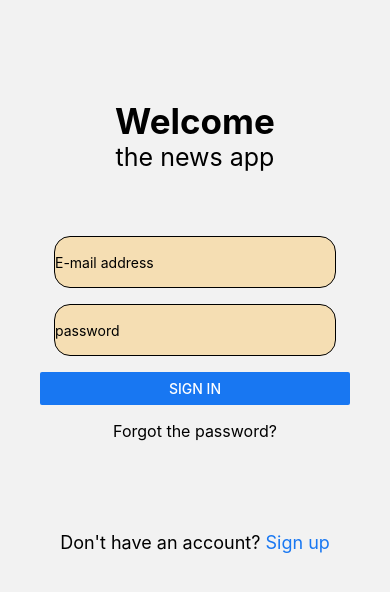
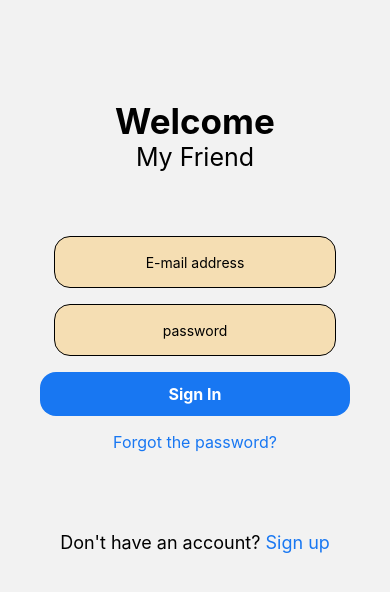
Before and after one commit to rinhxe/SApp, a React Native app in the folder ShoeApp/: screen /Register in a window 390 px wide. Shown: the top 592 px of the page. Built offline with nearby package versions, Linux system fonts and the light colour scheme.

Commit message:
thêm và chỉnh sửa giao diện
login thì mới fix cứng email và mật khẩu,.phần quên mật khẩu thì khi click vào thì gọi vào sdt. thêm màn hình home hiển thị sản phẩm và trên cùng có giỏ hàng. dùng stack để có nút back trang trước đó

```diff
--- a/ShoeApp/App.js
+++ b/ShoeApp/App.js
@@ -6,17 +6,21 @@ import { StyleSheet, Text, View } from 'react-native';
 import SplashScreen from './compoment/SplashScreen';
 import Login from './compoment/Login';
 import Register from "./compoment/Register";
+import Home from "./compoment/Home";
+import Cart from "./compoment/Cart";
 
 export default function App() {
-  const Tab = createNativeStackNavigator();
+  const Stack = createNativeStackNavigator();
   return (
-    <NavigationContainer>
-      <Tab.Navigator initialRouteName='SplashScreen'>
-        <Tab.Screen name='SplashScreen' component={SplashScreen} options={{ headerShown: false }} />
-        <Tab.Screen name='Login' component={Login} options={{ headerShown: false }} />
-        <Tab.Screen name='Register' component={Register} options={{ headerShown: false }} />
-      </Tab.Navigator>
-    </NavigationContainer>
+      <NavigationContainer>
+        <Stack.Navigator initialRouteName='SplashScreen'>
+          <Stack.Screen name='SplashScreen' component={SplashScreen} options={{ headerShown: false }} />
+          <Stack.Screen name='Login' component={Login}  options={{ headerShown: false, }} />
+          <Stack.Screen name='Register' component={Register} options={{ title: 'Đăng Ký' }} />
+            <Stack.Screen name='Home' component={Home} options={{ title: 'Trang Chủ'}} />
+          <Stack.Screen name='Cart' component={Cart} options={{ title: 'Giỏ hàng'}} />
+        </Stack.Navigator>
+      </NavigationContainer>
   );
 }
 
--- /dev/null
+++ b/ShoeApp/compoment/Cart.js
@@ -0,0 +1,14 @@
+import React from 'react';
+import {Text, View} from "react-native-web";
+
+function Cart({navigation}) {
+    return (
+        <View>
+            <View>
+                <Text style={{ fontSize: 25, textAlign: 'center' }}>My Friend</Text>
+            </View>
+        </View>
+    );
+}
+
+export default Cart;
--- /dev/null
+++ b/ShoeApp/compoment/Home.js
@@ -0,0 +1,115 @@
+import React from 'react';
+import { StyleSheet, Text, View, ScrollView, Image, TouchableOpacity } from 'react-native';
+import { FontAwesome } from '@expo/vector-icons';
+
+function Home({ navigation }) {
+    const products = [
+        { id: 1, name: 'Product 1', price: '$10', image: 'https://example.com/product1.png' },
+        { id: 2, name: 'Product 2', price: '$20', image: 'https://example.com/product2.png' },
+        { id: 3, name: 'Product 3', price: '$30', image: 'https://example.com/product3.png' },
+        { id: 4, name: 'Product 4', price: '$40', image: 'https://example.com/product4.png' },
+        { id: 5, name: 'Product 5', price: '$50', image: 'https://example.com/product5.png' },
+        { id: 6, name: 'Product 6', price: '$60', image: 'https://example.com/product6.png' },
+        { id: 2, name: 'Product 2', price: '$20', image: 'https://example.com/product2.png' },
+        { id: 3, name: 'Product 3', price: '$30', image: 'https://example.com/product3.png' },
+        { id: 4, name: 'Product 4', price: '$40', image: 'https://example.com/product4.png' },
+        { id: 5, name: 'Product 5', price: '$50', image: 'https://example.com/product5.png' },
+    ];
+    return (
+        <View style={styles.container}>
+            <View style={styles.header}>
+                <TouchableOpacity style={styles.cartIconContainer} onPress={() => navigation.navigate('Cart')}>
+                    <FontAwesome name="shopping-cart" size={29} color="black" />
+                    <View style={styles.cartCount}>
+                        <Text style={styles.cartCountText}>3</Text>
+                    </View>
+                </TouchableOpacity>
+            </View>
+            <View style={styles.separator}></View>
+            <ScrollView contentContainerStyle={styles.contentContainer}>
+                {products.map((product) => (
+                    <TouchableOpacity key={product.id} style={styles.productItem}>
+                        <View style={styles.productFrame}>
+                            <Image source={{ uri: product.image }} style={styles.productImage} />
+                            <Text style={styles.productName}>{product.name}</Text>
+                            <Text style={styles.productPrice}>{product.price}</Text>
+                        </View>
+                    </TouchableOpacity>
+                ))}
+            </ScrollView>
+        </View>
+    );
+}
+
+export default Home;
+const styles = StyleSheet.create({
+    container: {
+        flex: 1,
+        backgroundColor: '#fff',
+    },
+    header: {
+        flexDirection: 'row',
+        justifyContent: 'flex-end',
+        paddingHorizontal: 16,
+        paddingTop: 16,
+    },
+    cartIconContainer: {
+        marginBottom:10,
+        position: 'relative',
+        marginRight: 16,
+    },
+    cartCount: {
+        position: 'absolute',
+        top: -8,
+        right: -8,
+        backgroundColor: 'red',
+        borderRadius: 10,
+        width: 20,
+        height: 20,
+        justifyContent: 'center',
+        alignItems: 'center',
+    },
+    cartCountText: {
+        color: 'white',
+        fontSize: 12,
+        fontWeight: 'bold',
+    },
+    separator: {
+        height: 1,
+        backgroundColor: '#e81d1d',
+        marginHorizontal: 16,
+    },
+    contentContainer: {
+        flexDirection: 'row',
+        flexWrap: 'wrap',
+        justifyContent: 'space-evenly',
+        padding: 16,
+    },
+    productItem: {
+        width: '48%',
+        marginBottom: 16,
+        alignItems: 'center',
+    },
+    productFrame: {
+        borderWidth: 1,
+        borderColor: '#888',
+        borderRadius: 8,
+        padding: 16,
+        alignItems: 'center',
+    },
+    productImage: {
+        width: 100,
+        height: 100,
+        resizeMode: 'cover',
+        borderRadius: 8,
+    },
+    productName: {
+        fontSize: 16,
+        fontWeight: 'bold',
+        marginTop: 8,
+    },
+    productPrice: {
+        fontSize: 14,
+        color: '#888',
+    },
+});
--- a/ShoeApp/compoment/Login.js
+++ b/ShoeApp/compoment/Login.js
@@ -1,33 +1,71 @@
-import { StyleSheet, Text, View, Image, ImageBackground, TextInput, Button, TouchableHighlight } from 'react-native'
+import { StyleSheet, Text, View, Image,
+    ImageBackground, TextInput, Button,
+    TouchableHighlight,TouchableOpacity,Linking   } from 'react-native'
 import React from 'react'
 import { useState } from 'react'
+import { Alert } from 'react-native';
+
 
 const Login = ({ navigation }) => {
+    const [email, setEmail] = useState('');
+    const [password, setPassword] = useState('');
     const handleLogin = () => {
-        // Xử lý logic đăng nhập tại đây
-    };
+        // Xử lý logic đăng nhập
+        if (!email || !password) {
+            Alert.alert('Vui lòng nhập email và mật khẩu');
+            return;
+        }
+        const correctEmail = "admin@gmail.com";
+        const correctPassword = "admin";
+        if (email === correctEmail && password === correctPassword) {
+            navigation.navigate('Home');
+        } else {
+            Alert.alert('Sai thông tin đăng nhập');
+            setEmail('');
+            setPassword('');
+        }
+    }; // end hàm đăng nhập
+    const handleForgotPassword = () => {
+        Linking.openURL('tel:113');
+    }; // end quên mật khẩu
     return (
         <View>
             <Text style={{ fontSize: 35, textAlign: 'center', marginTop: 100, fontWeight: 'bold' }}>Welcome</Text>
-            <Text style={{ fontSize: 25, textAlign: 'center' }}>the news app</Text>
+            <Text style={{ fontSize: 25, textAlign: 'center' }}>My Friend</Text>
             <View style={{ flexDirection: 'row', marginTop: 64, borderWidth: 1, backgroundColor: '#f5deb3', alignSelf: 'center', borderRadius: 16 }}>
 
-                <TextInput style={{ width: 280, height: 50 }}
-                    placeholder='E-mail address' />
+                <TextInput style={{ width: 280, height: 50,textAlign: 'center' }}
+                    placeholder='E-mail address'
+                           value={email}
+                           onChangeText={setEmail}
+                />
             </View>
             <View style={{ flexDirection: 'row', marginTop: 16, borderWidth: 1, backgroundColor: '#f5deb3', alignSelf: 'center', borderRadius: 16 }}>
 
-                <TextInput style={{ width: 280, height: 50 }}
+                <TextInput style={{ width: 280, height: 50 ,textAlign: 'center'}}
                     placeholder='password'
-                    secureTextEntry={true} />
+                    secureTextEntry={true}
+                           value={password}
+                           onChangeText={setPassword}/>
             </View>
 
 
 
             <View style={{ width: 310, height: 80, marginTop: 16, alignSelf: 'center' }}>
-                <Button color={'#1877F2'} title='Sign In' onPress={handleLogin} />
-                <Text style={{ textAlign: 'center', fontSize: 16, marginTop: 16 }}>Forgot the password?</Text>
-            </View>
+                <TouchableOpacity
+                    style={styles.button}
+                    activeOpacity={0.6}
+                    onPress={handleLogin}
+                >
+                    <Text style={styles.buttonText}>Sign In</Text>
+                </TouchableOpacity>
+                <TouchableOpacity
+                    style={styles.forgotPasswordButton}
+                    onPress={handleForgotPassword}
+                >
+                    <Text style={styles.forgotPasswordText}>Forgot the password?</Text>
+                </TouchableOpacity>
+                  </View>
 
             <View style={{ flexDirection: 'row', alignSelf: 'center', marginTop: 80 }}>
                 <Text style={{ fontSize: 18 }}>
@@ -49,5 +87,26 @@ const Login = ({ navigation }) => {
 export default Login
 
 const styles = StyleSheet.create({
+    button: {
+        flex: 1,
+        justifyContent: 'center',
+        alignItems: 'center',
+        backgroundColor: '#1877F2',
+        borderRadius: 16,
+    },
+    buttonText: {
+        color: 'white',
+        fontSize: 16,
+        fontWeight: 'bold',
+    },
+    forgotPasswordButton: {
+        marginTop: 16,
+        alignSelf: 'center',
+    },
+    forgotPasswordText: {
+        textAlign: 'center',
+        fontSize: 16,
+        color: '#1877F2',
+    },
 
 })
--- a/ShoeApp/compoment/Register.js
+++ b/ShoeApp/compoment/Register.js
@@ -1,14 +1,17 @@
 import React, { useState } from 'react';
-import {View, TextInput, Button, StyleSheet, Text} from 'react-native';
+import { View, TextInput, TouchableOpacity, StyleSheet, Text } from 'react-native';
+
 function Register({ navigation }) {
     const [email, setEmail] = useState('');
     const [password, setPassword] = useState('');
+
     const handleSignup = () => {
         // Xử lý đăng ký
     };
+
     return (
         <View style={styles.container}>
-            <Text style={{ fontSize: 35, textAlign: 'center', marginTop: 20,marginBottom: 50, fontWeight: 'bold' }}>Register</Text>
+            <Text style={styles.heading}>Register</Text>
             <TextInput
                 placeholder="Email"
                 value={email}
@@ -22,30 +25,53 @@ function Register({ navigation }) {
                 secureTextEntry
                 style={styles.input}
             />
-            <View style={{ width: 310, height: 80, marginTop: 16, alignSelf: 'center' }}>
-                <Button color={'#1877F2'} title='Sign Up' onPress={handleSignup} />
+            <View style={styles.buttonContainer}>
+                <TouchableOpacity style={styles.button} onPress={handleSignup} activeOpacity={0.6}>
+                    <Text style={styles.buttonText}>Sign Up</Text>
+                </TouchableOpacity>
             </View>
         </View>
     );
 }
 
 export default Register;
+
 const styles = StyleSheet.create({
     container: {
         flex: 1,
         justifyContent: 'center',
         padding: 16,
     },
+    heading: {
+        fontSize: 35,
+        textAlign: 'center',
+        marginTop: 20,
+        marginBottom: 50,
+        fontWeight: 'bold',
+    },
     input: {
-        height : 50,
-        width: '20%',
-        borderColor: 'blue',
-        borderWidth: 2,
-        marginBottom:50,
-        backgroundColor: '#FFCCCC',
-        borderRadius:50,
-        textAlign:'center',
-        flexDirection: 'row',
-        alignSelf: 'center'
+        height: 50,
+        borderWidth: 1,
+        borderColor: '#1877F2',
+        marginBottom: 16,
+        paddingHorizontal: 16,
+        borderRadius: 8,
+        fontSize: 16,
+    },
+    buttonContainer: {
+        width: '100%',
+        marginTop: 16,
+    },
+    button: {
+        height: 50,
+        backgroundColor: '#1877F2',
+        borderRadius: 8,
+        justifyContent: 'center',
+        alignItems: 'center',
+    },
+    buttonText: {
+        color: 'white',
+        fontSize: 16,
+        fontWeight: 'bold',
     },
 });
```
Also changed, not shown: ShoeApp/compoment/ListOrder.js (added, +10 -0 lines), ShoeApp/package.json (+5 -3 lines), 1 other file (tests, documents, lock files or other folders).
